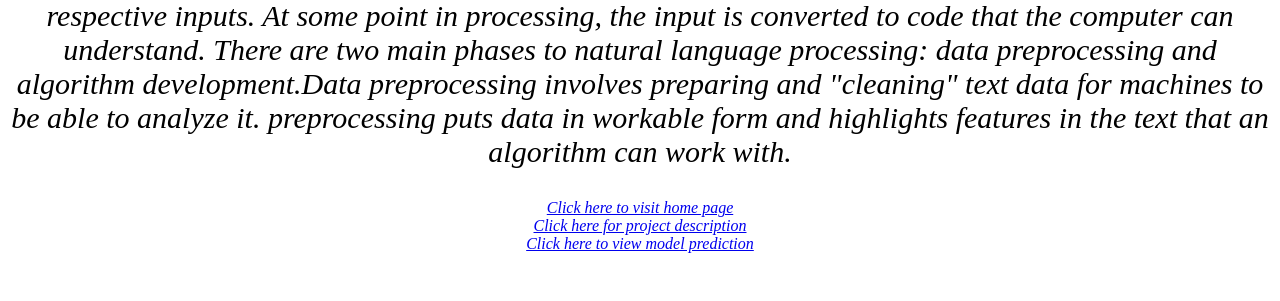
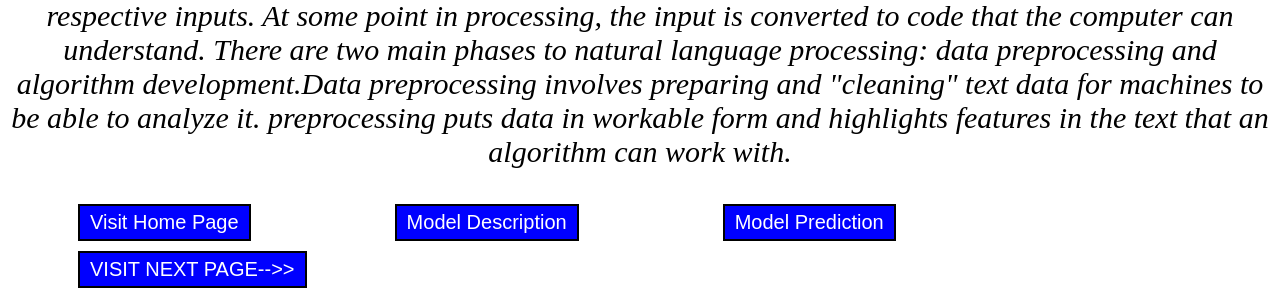
Before and after one commit to sejalpcegithub/SejalJain_SentimentalAnalysis_Tweets, a Flask app: page /index2 in a window 1280 px wide; the page is wider, and only the part inside the window is pictured. Shown: the part 531-832 px from the top of that part. Before the commit the page ends 784 px from the top of that part, so only its background shows below. Run offline with Flask 2, Linux system fonts and the light colour scheme.

Commit message:
Update index2.html

```diff
--- a/templates/index2.html
+++ b/templates/index2.html
@@ -26,12 +26,36 @@ p{
 </style>
 </head>
 </body>
-<div style ="text-align:center">
-<a href="/" >Click here to visit home page</a>
-<br>
-<a href="/index3" >Click here for project description</a>
-<br>
-<a href="/index4" >Click here to view model prediction</a>
-<br>
-</div>
+<div class="container" >
+   <style>
+       .GFG {
+           background-color:blue;
+           border: 2px solid black;
+           color: white;
+           padding: 5px 10px;
+           text-align: center;
+           display: inline-block;
+           font-size: 20px;
+           margin: 5px 70px;
+           cursor: pointer;
+       }
+   </style>
+   <button class="GFG"
+   onclick="window.location.href = '/';">
+        Visit Home Page
+   </button>
+   <button class="GFG"
+   onclick="window.location.href = '/index3';">
+        Model Description
+   </button>
+   <button class="GFG"
+   onclick="window.location.href = '/index4';">
+       Model Prediction
+   </button>
+   <button class="GFG"
+   onclick="window.location.href = '/index3';">
+      VISIT NEXT PAGE-->>
+   </button>
+ </div>
+
 </html>
```
